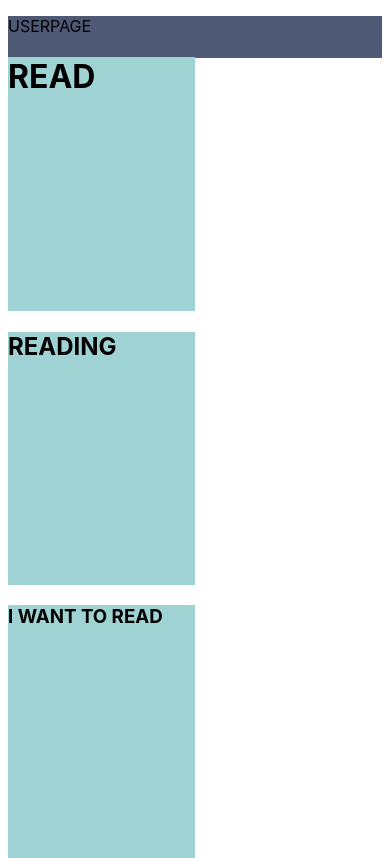
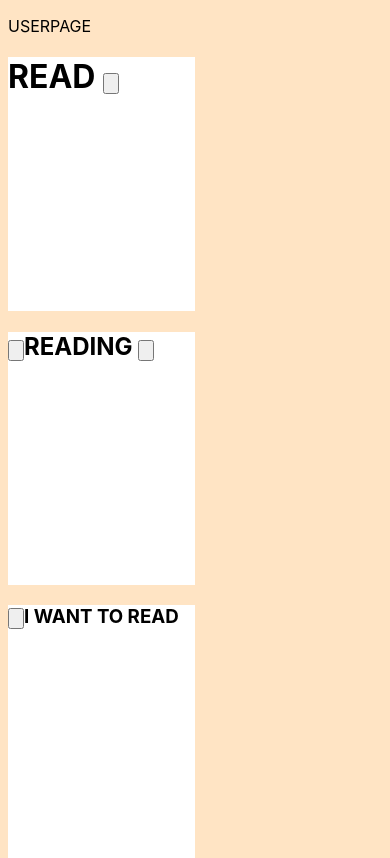
Before and after one commit to walisonabram/Project-2, a React (Create React App) app: page /user-page in a window 390 px wide. Built offline with nearby package versions, Linux system fonts and the light colour scheme.

Commit message:
userpage1

```diff
--- a/src/index.css
+++ b/src/index.css
@@ -1,4 +1,5 @@
 body {
+  background-color:bisque ;
   margin: 200;
   font-family: -apple-system, BlinkMacSystemFont, 'Segoe UI', 'Roboto', 'Oxygen',
     'Ubuntu', 'Cantarell', 'Fira Sans', 'Droid Sans', 'Helvetica Neue',
--- a/src/pages/UserPage/UserPage.css
+++ b/src/pages/UserPage/UserPage.css
@@ -3,24 +3,24 @@
         width: 100%;
         height: 5vh;
         /* display: flex; */
+        flex: 1;
         align-items: center;
-        background-color: rgb(78, 90, 117);
-        flex-direction:row;
+        background-color: bisque;
+        /* flex-direction:row; */
         flex-wrap: wrap;
     }
     h1{
-        background-color: rgb(159, 211, 211);
+        background-color: white;
         width: 50%;
         height: 30vh;
-
     }
     h2{
-       background-color: rgb(159, 211, 211);
+       background-color:white;
        width: 50%;
         height: 30vh;
     }
     h3{
-       background-color: rgb(159, 211, 211);
+       background-color: white;
        width: 50%;
         height: 30vh;
     }
--- a/src/pages/UserPage/UserPage.js
+++ b/src/pages/UserPage/UserPage.js
@@ -1,14 +1,14 @@
-
-import Header from '../../components/Header/Header';
 import './UserPage.css'
 
-function UserPage() {
+
+function UserPage(props) {
+    console.log('props',props)
     return (
         <div>
          <p>USERPAGE</p>
-         <h1>READ</h1>
-         <h2>READING</h2>
-         <h3>I WANT TO READ</h3>
+         <h1>READ <input type="button"></input></h1>
+         <h2><input type="button"></input>READING <input type="button"></input></h2>
+         <h3><input type="button"></input>I WANT TO READ </h3>
         </div>
     );
 };
```
